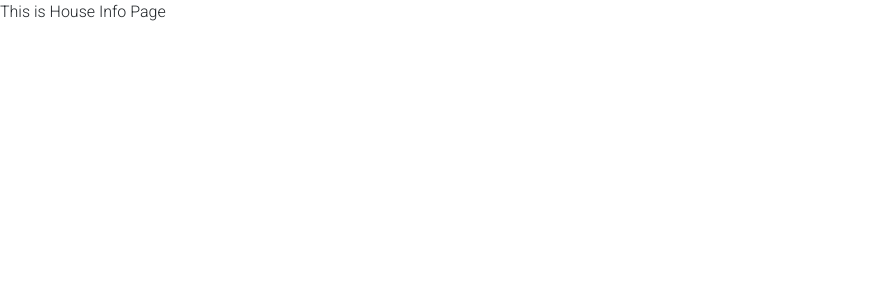
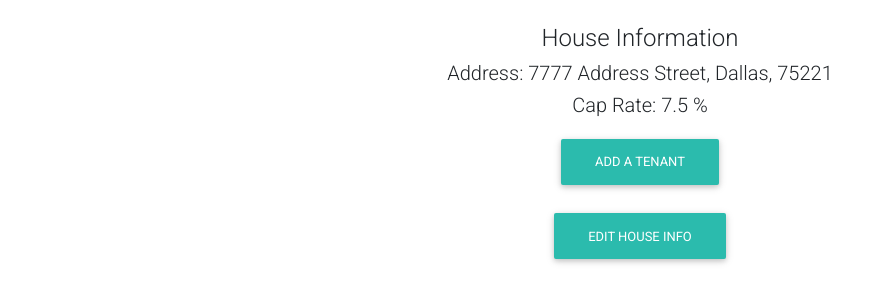
Before and after one commit to prince7475/real-estate-managment, a React (Create React App) app: page /houseInfo/2 in a window 1280 px wide. Shown: the top 302 px of the page, without its empty margins (0-892 px from the left). Built offline with nearby package versions, Linux system fonts and the light colour scheme.

Commit message:
created house info page

```diff
--- a/public/index.html
+++ b/public/index.html
@@ -1,5 +1,6 @@
 <!DOCTYPE html>
 <html lang="en">
+
 <head>
   <meta charset="utf-8">
   <meta name="viewport" content="width=device-width, initial-scale=1, shrink-to-fit=no">
@@ -19,8 +20,9 @@
       work correctly both with client-side routing and a non-root public URL.
       Learn how to configure a non-root public URL by running `npm run build`.
     -->
-    <title>React App</title>
+  <title>Property Management</title>
 </head>
+
 <body>
   <noscript>
     You need to enable JavaScript to run this app.
@@ -37,4 +39,5 @@
       To create a production bundle, use `npm run build` or `yarn build`.
     -->
 </body>
+
 </html>
--- a/src/components/Main.js
+++ b/src/components/Main.js
@@ -5,6 +5,7 @@ import HomeScreen from './Pages/HomeScreen'
 import TenantInfo from './Pages/TenantInfo'
 import HouseInfo from './Pages/HouseInfo'
 import AddHouse from './Forms/AddHouse'
+import AddTenant from './Forms/AddTenant'
 
 export default class Main extends Component {
     render() {
@@ -17,7 +18,8 @@ export default class Main extends Component {
                         <Route exact path='/tenantInfo/:id' component={TenantInfo}/>
                         <Route exact path='/houseInfo/:id' component={HouseInfo}/>
                         <Route exact path='/addHouse' component={AddHouse} />
-
+                        <Route exact path='/addTenant' component={AddTenant} />
+                        <Route path="**" component={DashBoard} />
                     </Switch>
                 </Router>
             </div>
--- a/src/components/Pages/DashBoard.js
+++ b/src/components/Pages/DashBoard.js
@@ -1,10 +1,7 @@
 import React, { Component } from 'react'
 import HouseCard from '../Cards/HouseCard'
 import {
-    MDBJumbotron, MDBBtn, MDBContainer, MDBRow, MDBCol,
-    MDBCardTitle, MDBIcon, MDBModal, MDBModalBody,
-    MDBModalHeader, MDBModalFooter,
-    MDBInput,
+    MDBBtn, MDBContainer, MDBRow, MDBCol,
     Link
 } from "mdbreact";
 export default class DashBoard extends Component {
--- a/src/components/Pages/HouseInfo.js
+++ b/src/components/Pages/HouseInfo.js
@@ -1,10 +1,24 @@
 import React, { Component } from 'react'
+import {
+    MDBBtn, MDBContainer, MDBRow, MDBCol,
+    Link
+} from "mdbreact";
+export default class HouseInfo extends Component {
 
-export default class HouseInfo extends Component {
+    componentDidMount(){
+        console.log('this.props.match.params.id', this.props.match.params.id)
+    }
+
     render() {
         return (
-            <div>
-                This is House Info Page
+            <div className="text-center pt-4">
+                <h4>House Information</h4>
+                <h5>Address: 7777 Address Street, Dallas, 75221</h5>
+                <h5>Cap Rate: 7.5 %</h5>
+                <span className="text-center">
+                <Link to='/addTenant'><MDBBtn>Add A Tenant</MDBBtn></Link>
+                <Link to='/addHouse'><MDBBtn>Edit House info</MDBBtn></Link>
+                </span>
             </div>
         )
     }
```
Lines whose indentation alone changed are shown as unchanged.
